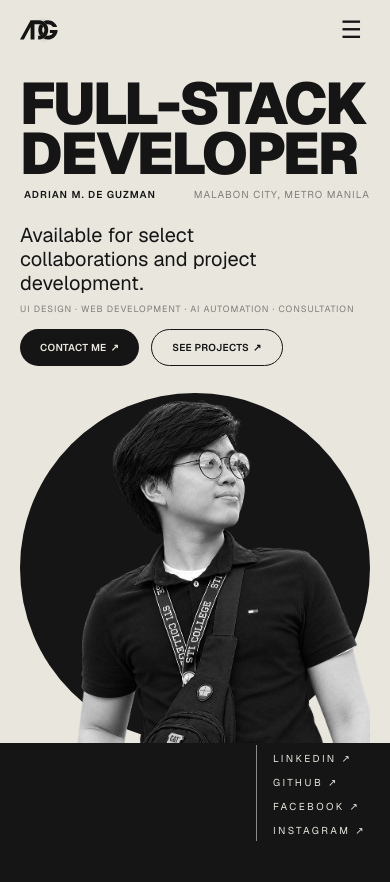
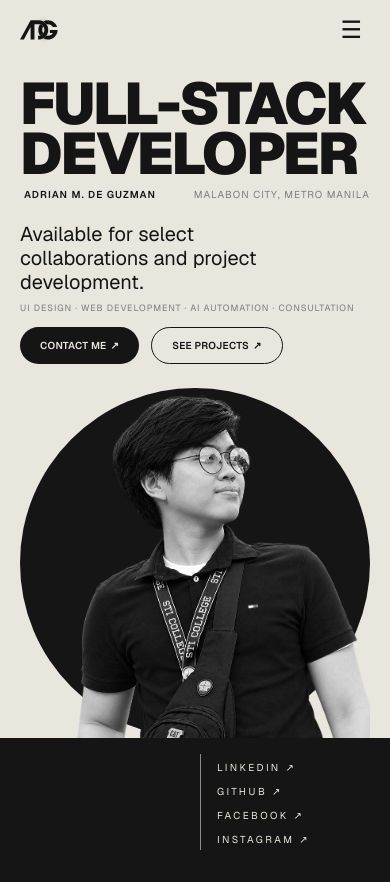
Before and after one commit to SenpaiAdri/portfolio-v3, a Next.js app: page / in a window 390 px wide. Shown: the top 882 px of the page. Built offline with nearby package versions, Linux system fonts and the light colour scheme.

Commit message:
style: adjust height and padding properties in SocialBar for improved layout and responsiveness

```diff
--- a/components/hero/bottom-links.tsx
+++ b/components/hero/bottom-links.tsx
@@ -2,7 +2,7 @@ import { socials } from "@/data/site";
 
 export function SocialBar() {
   return (
-    <div className="z-10 flex h-[12vh] shrink-0 items-center justify-end bg-foreground text-[#e9e6de] pr-6 sm:pr-8 md:pr-[12vw] lg:pr-[35vw] py-4">
+    <div className="z-10 flex h-[12%] items-center justify-end bg-foreground text-[#e9e6de] pr-20 md:pr-[12%] lg:pr-[35%] py-4">
       <ul className="border-l border-white/50 pl-4">
         {Object.entries(socials).map(([key, url]) => (
           <li key={key}>
```
